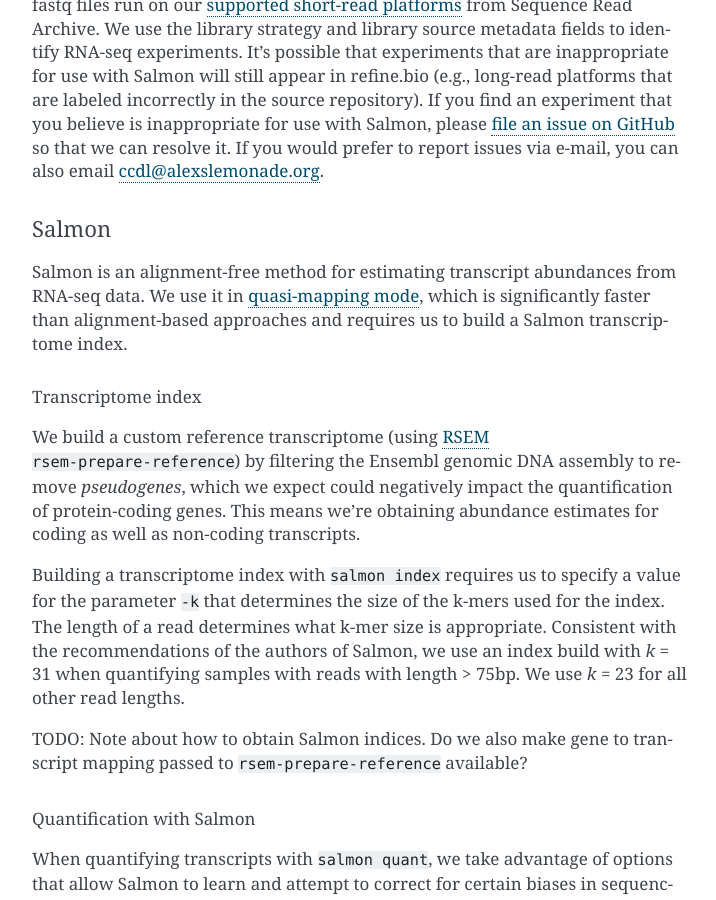
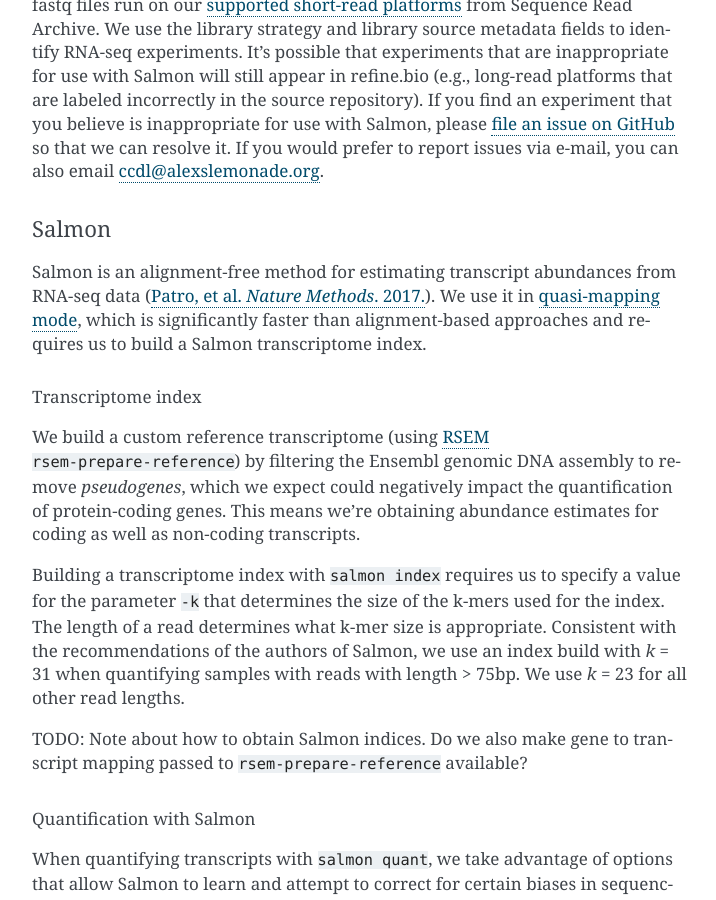
Before and after one commit to AlexsLemonade/refinebio-docs, a Sphinx documentation site: the page built from docs/main_text.md, in a window 1280 px wide and 900 px high, scrolled down 3520 px. Shown: the whole window, without its empty margins (388-1104 px from the left). Built offline with Sphinx 7.4.7, drawn with Linux system fonts in a browser that asks for light colours.

Commit message:
Update: Salmon citation

```diff
--- a/docs/main_text.md
+++ b/docs/main_text.md
@@ -107,7 +107,7 @@
 
 #### Salmon
 
-Salmon is an alignment-free method for estimating transcript abundances from RNA-seq data.
+Salmon is an alignment-free method for estimating transcript abundances from RNA-seq data ([Patro, et al. _Nature Methods_. 2017.](http://dx.doi.org/10.1038/nmeth.4197)).
 We use it in [quasi-mapping mode](http://salmon.readthedocs.io/en/latest/salmon.html#preparing-transcriptome-indices-quasi-index-and-fmd-index-based-modes), which is significantly faster than alignment-based approaches and requires us to build a Salmon transcriptome index.
 
 ##### Transcriptome index
```
